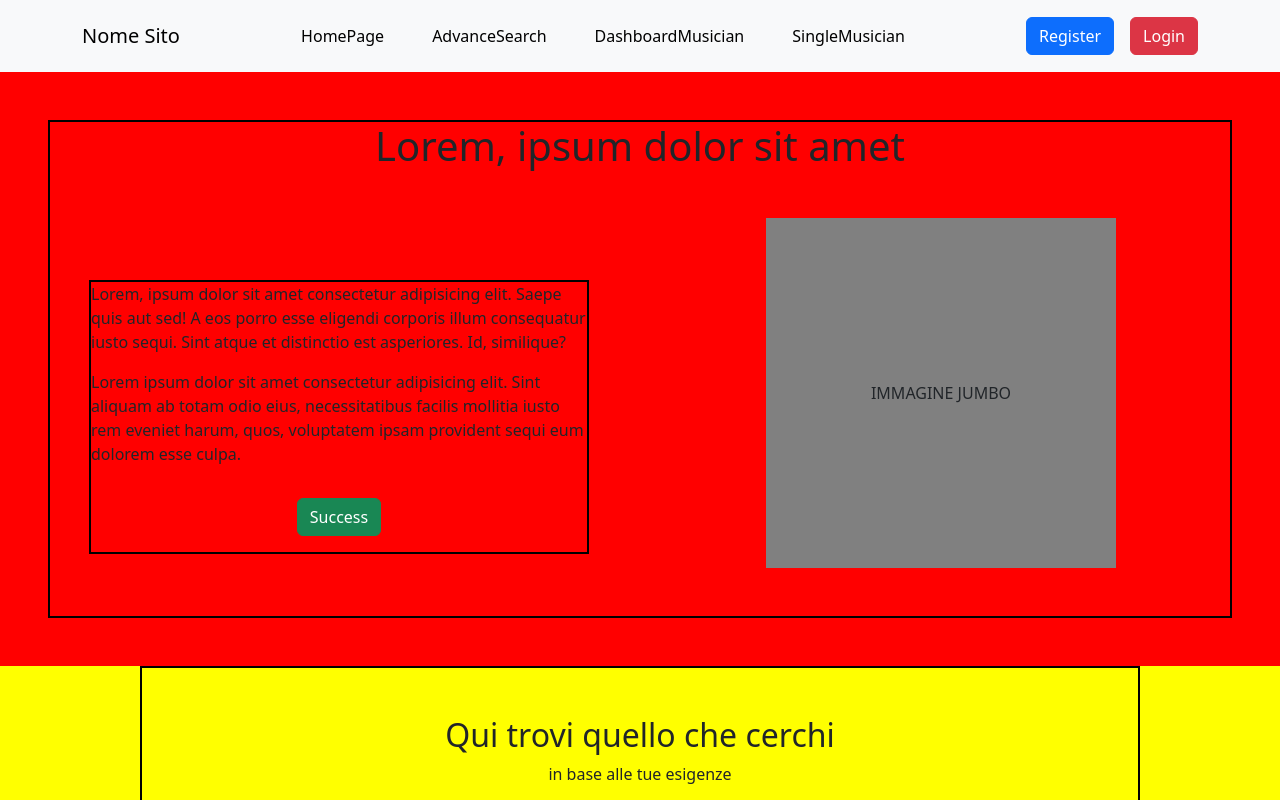
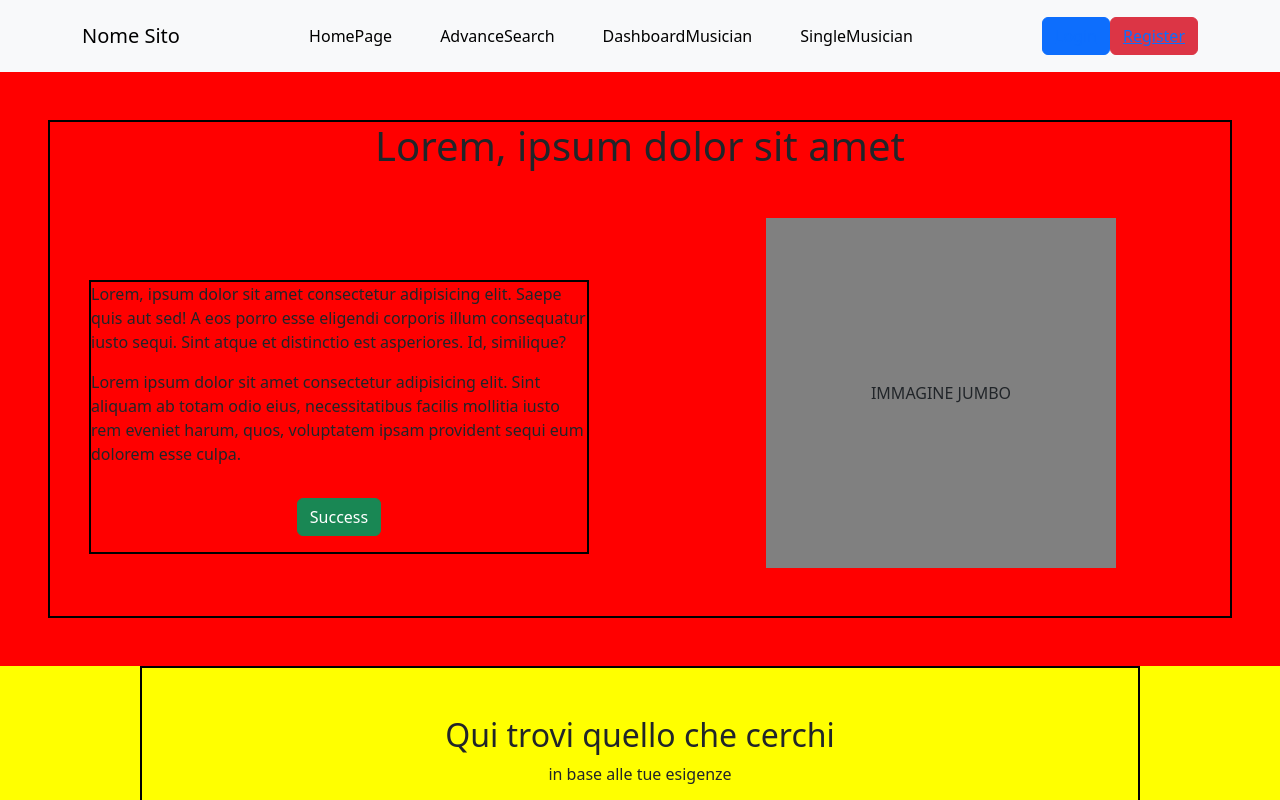
Before and after one commit to DanielMarella/progetto-finale-front-end, a Vue app: page / in a window 1280 px wide. Shown: the top 800 px of the page. Built offline with nearby package versions, Linux system fonts and the light colour scheme.

Commit message:
adding redirect to laravel page on login and register

```diff
--- a/src/components/HeaderApp.vue
+++ b/src/components/HeaderApp.vue
@@ -34,11 +34,9 @@
                 <!-- Login / Register -->
                 <div class="d-flex justify-content-center  align-items-center">
                     <ul class="d-flex flex-column  flex-lg-row m-0 gap-3 p-0">
-                        <li v-for="(link, index) in logLinks" class="list-unstyled">
-                            <router-link :to="link.route" class="text-black text-decoration-none">
-                                <button class="btn btn-small btn-primary" v-if="index===0">{{ link.name}}</button>
-                                <button class="btn btn-small btn-danger" v-if="index===1">{{ link.name}}</button>
-                            </router-link>
+                        <li class="list-unstyled">
+                            <button class="btn btn-small btn-primary" ><a href="http://127.0.0.1:8000/">Login</a></button>
+                            <button @click="redirectToLaravelLogin" class="btn btn-small btn-danger"><a href="http://127.0.0.1:8000/register">Register</a></button>
                         </li>
                     </ul>
                 </div>
@@ -91,19 +89,10 @@ export default {
                 },
             ],
 
-            // login / register route
-            logLinks:[
-                {
-                    route: './Register',
-                    name: 'Register'
-                },
-                {
-                    route: './Login',
-                    name: 'Login'
-                },
-            ]
+
         }
     },
+
 
 }
 
--- a/src/router.js
+++ b/src/router.js
@@ -4,10 +4,7 @@ import HomePage from './pages/HomePage.vue';
 import AdvanceSearch from './pages/AdvanceSearch.vue';
 import DashboardMusician from './pages/DashboardMusician.vue';
 import SingleMusician from './pages/SingleMusician.vue';
-import Register from './pages/Register.vue';
 
-
-import Login from './pages/Login.vue';
 
 
 
@@ -39,16 +36,7 @@ const router= createRouter({
             name: 'SingleMusician',
             component: SingleMusician,
         },
-        {
-            path: '/Register',
-            name: 'Register',
-            component: Register,
-        },
-        {
-            path: '/Login',
-            name: 'Login',
-            component: Login,
-        },
+
 
     ]
 
```
